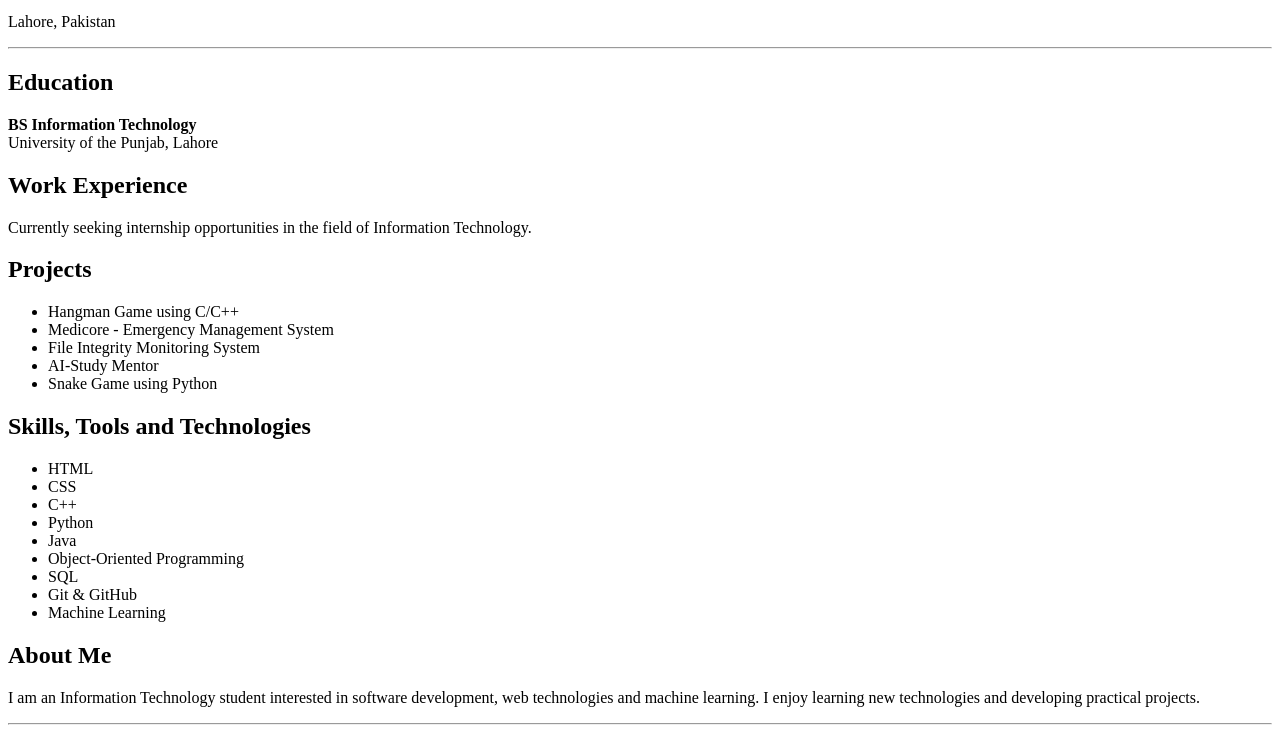
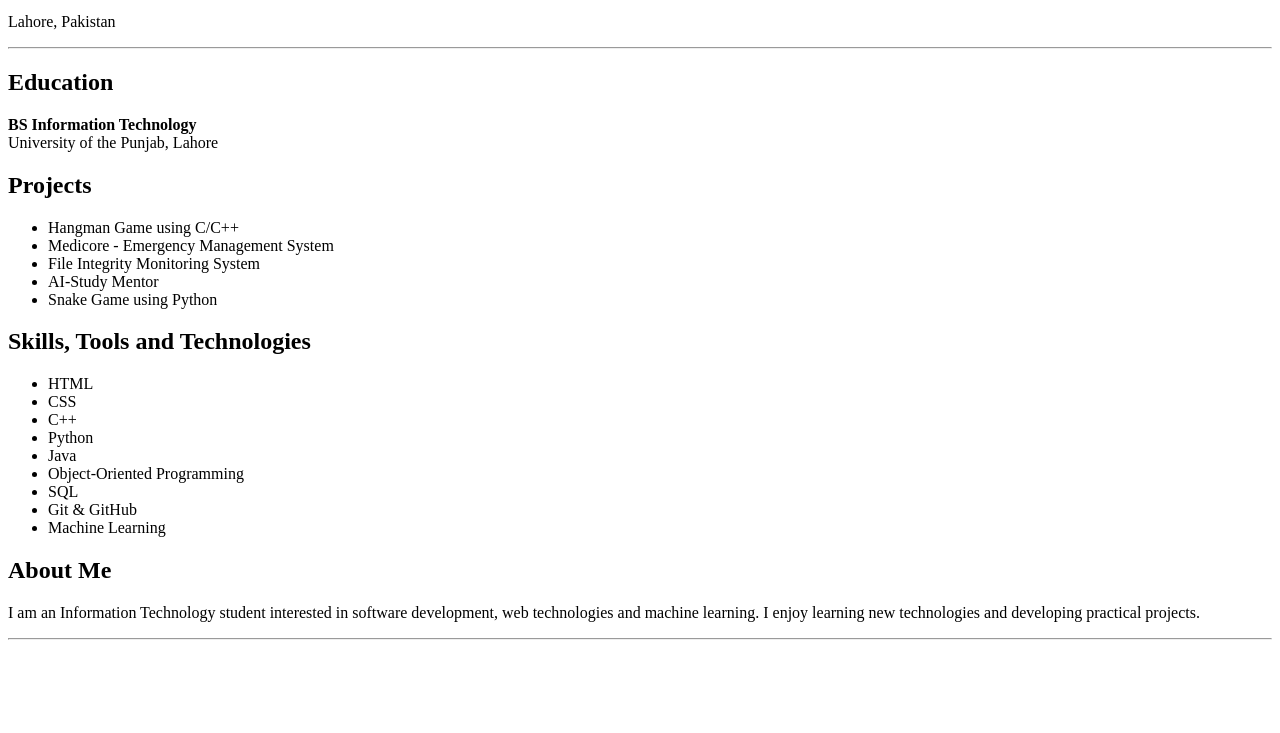
Before and after one commit to hamnamasood04/My-Resume, a plain HTML site: page index.html in a window 1280 px wide. Shown: the part 101-834 px from the top of the page. After the commit the page ends 800 px from the top, so only its background shows below. Drawn offline with Linux system fonts and the light colour scheme.

Commit message:
Update index.html

```diff
--- a/index.html
+++ b/index.html
@@ -16,13 +16,6 @@
         <b>BS Information Technology</b><br>
         University of the Punjab, Lahore<br>
     </p>
-
-    <h2>Work Experience</h2>
-    <p>
-        Currently seeking internship opportunities in the field of
-        Information Technology.
-    </p>
-
     <h2>Projects</h2>
     <ul>
         <li>Hangman Game using C/C++</li>
```
